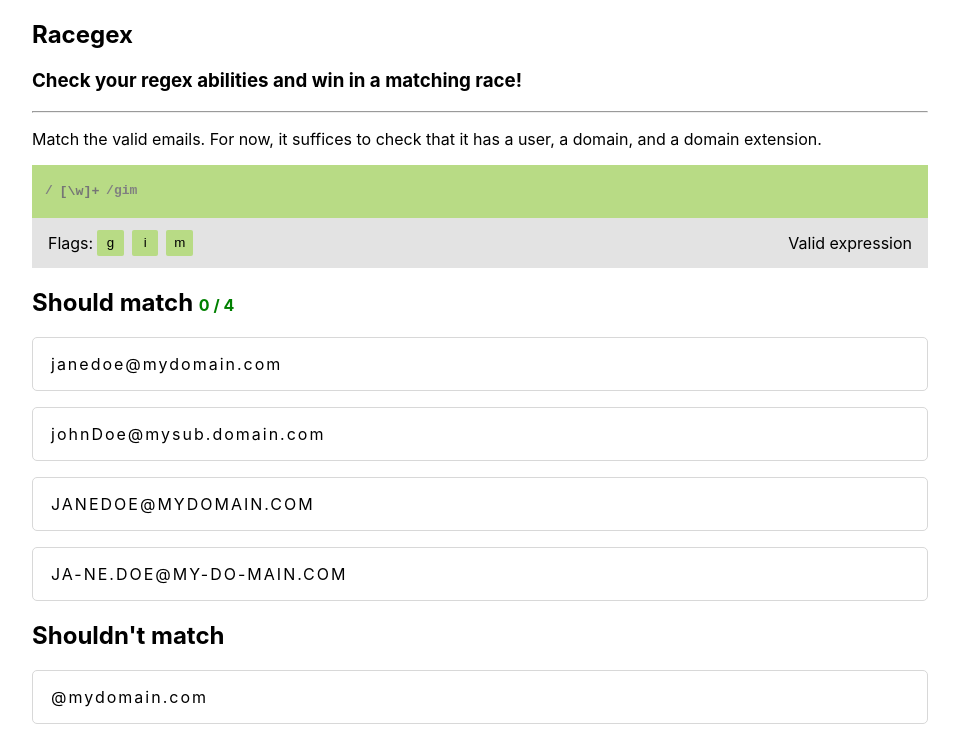
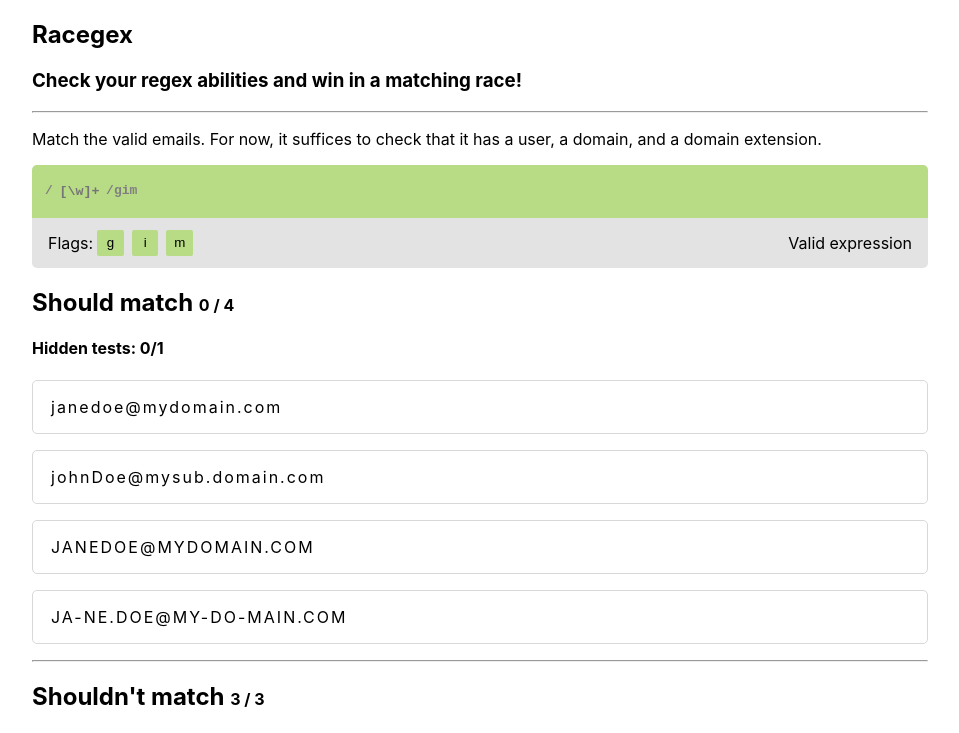
Before and after one commit to daque-dev/racegex, a React (Create React App) app: page / in a window 1280 px wide. Shown: the top 733 px of the page, without its empty margins (160-1119 px from the left). Built offline with nearby package versions, Linux system fonts and the light colour scheme.

Commit message:
Display information about the hidden tests

```diff
--- a/src/App.scss
+++ b/src/App.scss
@@ -97,6 +97,10 @@ form {
   padding: 0.5em 1em;
 
   background: #e3e3e3;
+
+  border-bottom-left-radius: 5px;
+  border-bottom-right-radius: 5px;
+
   div.regex-input-valid {
     display: inline-block;
     margin-left: auto;
@@ -108,6 +112,9 @@ form {
   color: gray;
   font-family: monospace;
   font-weight: bold;
+  border-top-left-radius: 5px;
+  border-top-right-radius: 5px;
+
   input[type="text"] {
     min-width: 0;
     background-color: transparent;
@@ -131,5 +138,4 @@ form {
 
 h2 .score {
   font-size: 1rem;
-  color: green;
 }
--- a/src/RegexTests.tsx
+++ b/src/RegexTests.tsx
@@ -59,6 +59,14 @@ function RegexTests({ regex, children }: RegexTestProps) {
       "should-not-match": (parsedTests.visible[
         "should-not-match"
       ] as string[]).map(separateTests)
+    },
+    hidden: {
+      "should-match": (parsedTests.hidden["should-match"] as string[]).map(
+        separateTests
+      ),
+      "should-not-match": (parsedTests.hidden[
+        "should-not-match"
+      ] as string[]).map(separateTests)
     }
   };
   return (
@@ -75,6 +83,14 @@ function RegexTests({ regex, children }: RegexTestProps) {
           / {tests.visible["should-match"].length}
         </span>
       </h2>
+      <h4>
+        Hidden tests:{" "}
+        {(tests.hidden["should-match"] as IndividualTest[]).reduce(
+          (acc, cur) => (cur.success ? acc + 1 : acc),
+          0
+        )}
+        /{tests.hidden["should-match"].length}
+      </h4>
       {(tests.visible["should-match"] as IndividualTest[]).map((test) => (
         <div
           className={
@@ -86,8 +102,28 @@ function RegexTests({ regex, children }: RegexTestProps) {
           ))}
         </div>
       ))}
+      <hr />
+      <h2>
+        Shouldn't match{" "}
+        <span className="score">
+          {tests.visible["should-not-match"].length -
+            (tests.visible["should-not-match"] as IndividualTest[]).reduce(
+              (acc, cur) => (cur.success ? acc + 1 : acc),
+              0
+            )}{" "}
+          / {tests.visible["should-not-match"].length}
+        </span>
+      </h2>
 
-      <h2>Shouldn't match</h2>
+      <h4>
+        Hidden tests:{" "}
+        {tests.hidden["should-not-match"].length -
+          (tests.hidden["should-not-match"] as IndividualTest[]).reduce(
+            (acc, cur) => (cur.success ? acc + 1 : acc),
+            0
+          )}
+        /{tests.hidden["should-not-match"].length}
+      </h4>
       {(tests.visible["should-not-match"] as IndividualTest[]).map((test) => (
         <div
           className={
--- a/src/tests.json
+++ b/src/tests.json
@@ -31,7 +31,7 @@
       ]
     },
     "hidden": {
-      "should-match": [],
+      "should-match": ["https://domain.tdl/dir/dir/dir/"],
       "should-not-match": ["http://", "https://wikipedia.", "http://.org"]
     }
   }
```
